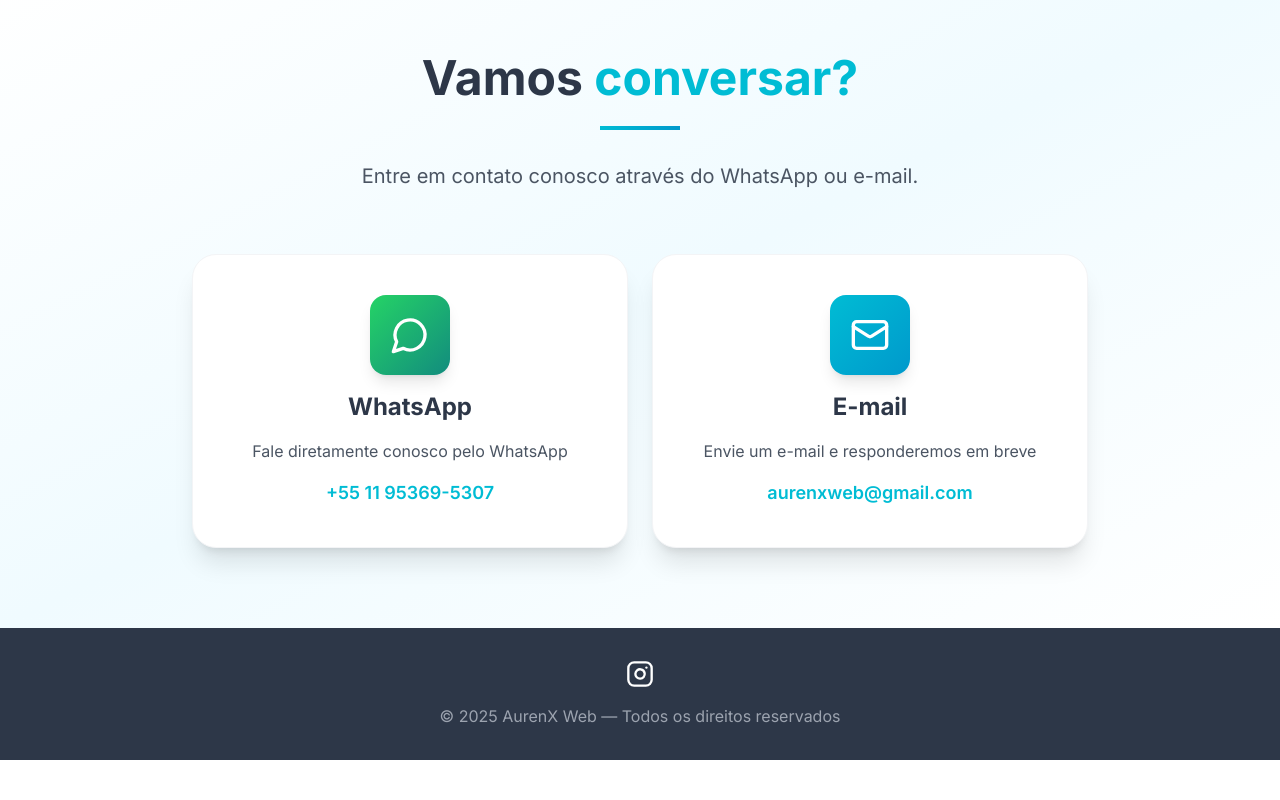
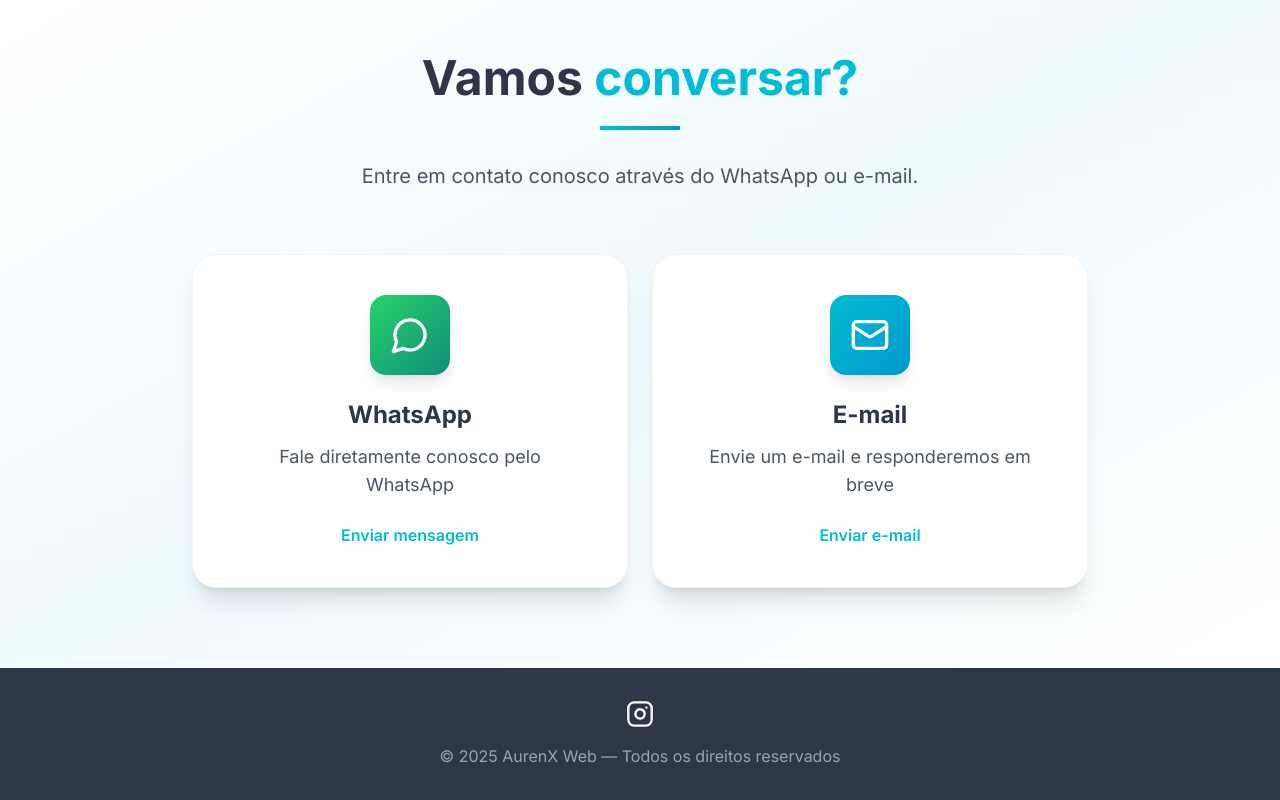
Before and after one commit to AurenXWeb/AurenXWeb, a React (Vite) app: page / in a window 1280 px wide. Shown: the part 2320-3120 px from the top of the page. Before the commit the page ends 3080 px from the top, so only its background shows below. Built offline with nearby package versions, Linux system fonts and the light colour scheme.

Commit message:
Updated Contact.tsx

```diff
--- a/src/components/Contact.tsx
+++ b/src/components/Contact.tsx
@@ -21,17 +21,19 @@ export default function Contact() {
             rel="noopener noreferrer"
             className="bg-white rounded-3xl shadow-xl p-8 md:p-10 border border-gray-100 hover:shadow-2xl hover:scale-105 transition-all group"
           >
-            <div className="flex flex-col items-center text-center space-y-4">
+            <div className="flex flex-col items-center text-center space-y-6">
               <div className="w-20 h-20 bg-gradient-to-br from-[#25D366] to-[#128C7E] rounded-2xl flex items-center justify-center shadow-lg group-hover:scale-110 transition-transform">
                 <MessageCircle size={40} className="text-white" />
               </div>
-              <h3 className="text-2xl font-bold text-[#2D3748]">WhatsApp</h3>
-              <p className="text-gray-600">
-                Fale diretamente conosco pelo WhatsApp
-              </p>
-              <p className="text-lg font-semibold text-[#00BCD4]">
-                +55 11 95369-5307
-              </p>
+              <div>
+                <h3 className="text-2xl font-bold text-[#2D3748] mb-3">WhatsApp</h3>
+                <p className="text-gray-600 text-lg">
+                  Fale diretamente conosco pelo WhatsApp
+                </p>
+              </div>
+              <span className="text-[#00BCD4] font-semibold group-hover:underline">
+                Enviar mensagem
+              </span>
             </div>
           </a>
 
@@ -39,17 +41,19 @@ export default function Contact() {
             href="mailto:aurenxweb@gmail.com"
             className="bg-white rounded-3xl shadow-xl p-8 md:p-10 border border-gray-100 hover:shadow-2xl hover:scale-105 transition-all group"
           >
-            <div className="flex flex-col items-center text-center space-y-4">
+            <div className="flex flex-col items-center text-center space-y-6">
               <div className="w-20 h-20 bg-gradient-to-br from-[#00BCD4] to-[#0099CC] rounded-2xl flex items-center justify-center shadow-lg group-hover:scale-110 transition-transform">
                 <Mail size={40} className="text-white" />
               </div>
-              <h3 className="text-2xl font-bold text-[#2D3748]">E-mail</h3>
-              <p className="text-gray-600">
-                Envie um e-mail e responderemos em breve
-              </p>
-              <p className="text-lg font-semibold text-[#00BCD4]">
-                aurenxweb@gmail.com
-              </p>
+              <div>
+                <h3 className="text-2xl font-bold text-[#2D3748] mb-3">E-mail</h3>
+                <p className="text-gray-600 text-lg">
+                  Envie um e-mail e responderemos em breve
+                </p>
+              </div>
+              <span className="text-[#00BCD4] font-semibold group-hover:underline">
+                Enviar e-mail
+              </span>
             </div>
           </a>
         </div>
```
